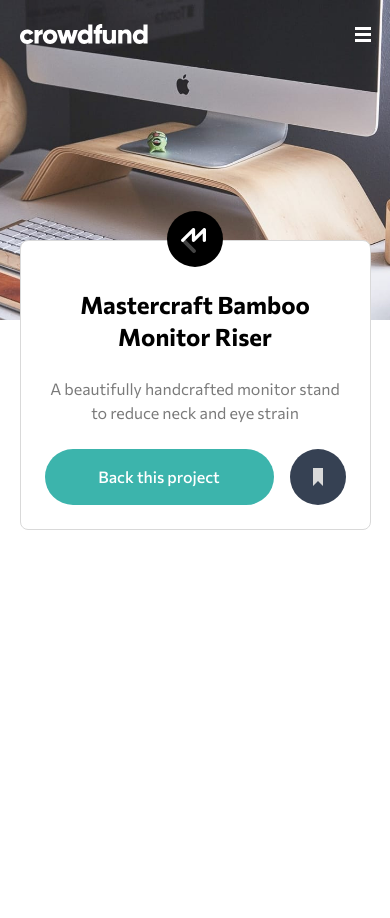
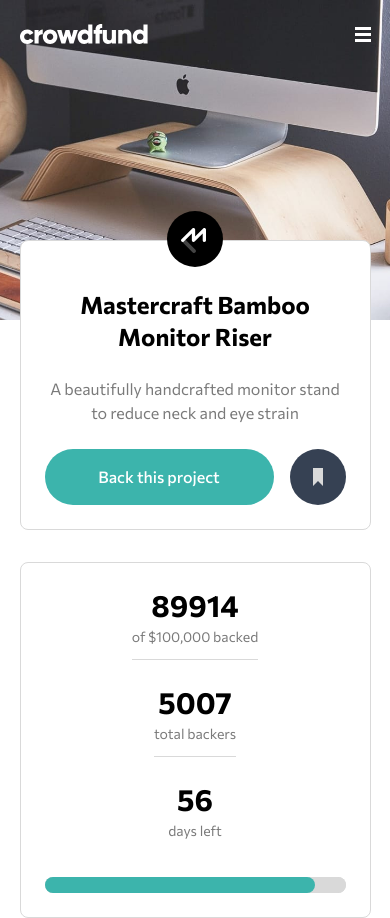
Before and after one commit to molinax18/fm-crowdfunding-page, a React (Vite) app: page / in a window 390 px wide. Before the commit the page ends 844 px from the top, so only its background shows below. Built offline with nearby package versions, Linux system fonts and the light colour scheme.

Commit message:
feature(ProjectStats): implement StatGroup & ProgressBar chore: aria-label attribute modified on NavbarMobile

```diff
--- a/src/App.tsx
+++ b/src/App.tsx
@@ -1,6 +1,7 @@
 import Header from "./components/Header";
 import HeroBackground from "./components/HeroBackground";
 import ProjectHero from "./components/ProjectHero";
+import ProjectStats from "./components/ProjectStats";
 
 export default function App() {
   return (
@@ -9,8 +10,9 @@ export default function App() {
 
       <HeroBackground />
 
-      <main className="grid grid-cols-[minmax(min-content,var(--card-max-size))] mx-auto">
+      <main className="grid grid-cols-[minmax(min-content,var(--card-max-size))] gap-y-8 mx-auto">
         <ProjectHero className="-mt-20" />
+        <ProjectStats />
       </main>
     </div>
   );
--- a/src/components/NavbarMobile.tsx
+++ b/src/components/NavbarMobile.tsx
@@ -7,7 +7,7 @@ export default function NavbarMobile({
 }: ComponentPropsWithoutRef<"nav">) {
   return (
     <nav
-      aria-controls="mobile-navigation"
+      id="mobile-navigation"
       aria-label="Primary navigation"
       className={`fixed -z-10 inset-0 bg-black/50 ${className}`}
       {...props}
--- a/src/components/ProjectHero.tsx
+++ b/src/components/ProjectHero.tsx
@@ -13,7 +13,7 @@ export default function ProjectHero({
   return (
     <section
       aria-labelledby="project-title"
-      className={`flex flex-col gap-y-6 p-6 rounded-lg border border-gray-300 bg-white text-center ${className}`}
+      className={`flex flex-col gap-y-6 project-card text-center ${className}`}
       {...props}
     >
       <header>
@@ -23,9 +23,9 @@ export default function ProjectHero({
           className="inline -mt-20"
         />
 
-        <h2 id="project-title" className="text-2xl text-black font-bold">
+        <h1 id="project-title" className="text-2xl text-black font-bold">
           Mastercraft Bamboo Monitor Riser
-        </h2>
+        </h1>
       </header>
 
       <p>
@@ -33,7 +33,10 @@ export default function ProjectHero({
       </p>
 
       <footer className="flex items-center gap-x-4 md:justify-between">
-        <button className="grow bg-green-400 text-white font-medium px-6 py-4 rounded-full cursor-pointer transition-colors duration-150 md:grow-0 hover:bg-green-700">
+        <button
+          type="button"
+          className="grow bg-green-400 text-white font-medium px-6 py-4 rounded-full cursor-pointer transition-colors duration-150 md:grow-0 hover:bg-green-700"
+        >
           Back this project
         </button>
         <Bookmark isMarked={isMarked} onMarked={onMarked} />
--- /dev/null
+++ b/src/components/ProjectStats.tsx
@@ -0,0 +1,37 @@
+import { type ComponentPropsWithoutRef } from "react";
+import { currentAmount, GOAL_AMOUNT, PROJECT_STATS } from "../constants/stats";
+import StatGroup from "./StatGroup";
+import ProgressBar from "./ProgressBar";
+
+export default function ProjectStats({
+  className = "",
+  ...props
+}: ComponentPropsWithoutRef<"section">) {
+  return (
+    <section
+      aria-label="Project statistics"
+      className={`grid gap-y-6 project-card text-center md:grid-cols-3 md:gap-8 md:text-left ${className}`}
+      {...props}
+    >
+      {PROJECT_STATS.map(({ amount, label }) => (
+        <StatGroup
+          key={label}
+          amount={amount}
+          label={label}
+          className="
+            place-self-center md:place-self-auto
+            pb-3 md:pb-0
+            border-b border-gray-300 md:border-b-0 md:border-r
+            last-of-type:border-b-0 md:last-of-type:border-r-0
+          "
+        />
+      ))}
+
+      <ProgressBar
+        currentVal={currentAmount}
+        maxVal={GOAL_AMOUNT}
+        className="md:col-span-full"
+      />
+    </section>
+  );
+}
```
